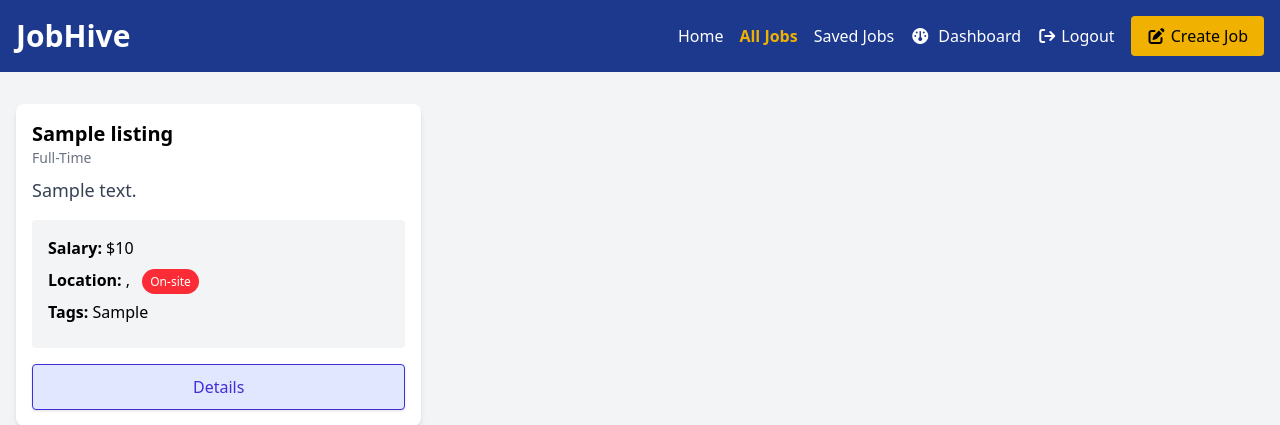
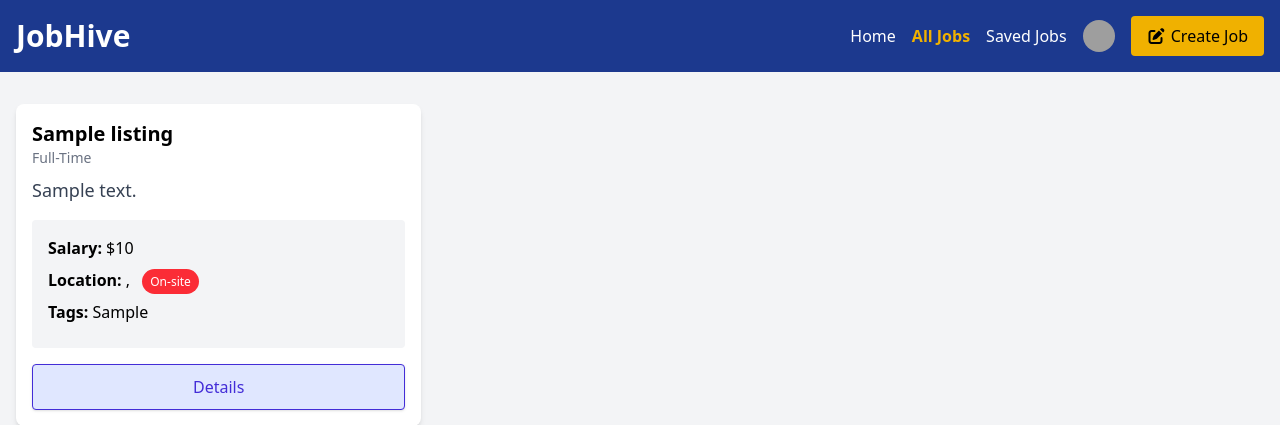
Before and after one commit to asimsaeed353/job-hive, a Laravel app: page /jobs in a window 1280 px wide. Shown: the top 425 px of the page. Run offline with Laravel 12, Linux system fonts and the light colour scheme; a user stored in the database is signed in; data comes from the database, SQL or seed files in the repository; tables that the repository leaves empty hold one stand-in row (values such as "Sample post"); style sheets or scripts are compiled from the project's sources; parts of the project's set-up code (start-up, migrations or seed data) failed here and were passed over; some libraries are stand-ins or nearby versions; grey boxes are pictures that could not be loaded.

Commit message:
Finished Dashboard, Profile Pagination

```diff
--- a/app/Http/Controllers/JobController.php
+++ b/app/Http/Controllers/JobController.php
@@ -16,9 +16,9 @@ class JobController extends Controller
     /**
      * Display a listing of the resource.
      */
-    public function index()
+    public function index(): View
     {
-        $jobs = Job::all();
+        $jobs = Job::paginate(6);
         return view('jobs.index')->with('jobs', $jobs);
     }
 
--- a/resources/views/components/header.blade.php
+++ b/resources/views/components/header.blade.php
@@ -1,3 +1,4 @@
+@php use Illuminate\Support\Facades\Auth; @endphp
 <header class="bg-blue-900 text-white p-4" x-data="{open: false}">
     <div class="container mx-auto flex justify-between items-center">
         <h1 class="text-3xl font-semibold">
@@ -8,8 +9,16 @@
             <x-nav-link url='/jobs' :active="request()->is('jobs')">All Jobs</x-nav-link>
             @auth
                 <x-nav-link url='/jobs/saved' :active="request()->is('jobs/saved')">Saved Jobs</x-nav-link>
-                    <x-nav-link url='/dashboard' :active="request()->is('dashboard')" icon="gauge">Dashboard</x-nav-link>
-                    <x-logout-button />
+
+                <div class="flex items-center space-x-3">
+                    <a href="{{route('dashboard')}}">
+                        @if(Auth::user()->avatar)
+                            <img src="{{asset('storage/' . Auth::user()->avatar)}}" alt="{{Auth::user()->name}}" class="w-8 h-8 rounded-full">
+                        @else
+                            <img src="{{asset('storage/avatars/default-avatar.png')}}" alt="{{Auth::user()->name}}" class="w-8 h-8 rounded-full">
+                        @endif
+                    </a>
+                </div>
                 <x-button-link url="/jobs/create" icon="edit">Create Job</x-button-link>
             @else
                 <x-nav-link url='/login' :active="request()->is('login')">Login</x-nav-link>
@@ -34,10 +43,12 @@
         <x-nav-link url='/jobs' :active="request()->is('jobs')" :mobile="true">All Jobs</x-nav-link>
         @auth
             <x-nav-link url='/jobs/saved' :active="request()->is('jobs/saved')" :mobile="true">Saved Jobs</x-nav-link>
-                <x-nav-link url='/dashboard' :active="request()->is('dashboard')" icon="gauge" :mobile="true">Dashboard</x-nav-link>
-                    <x-logout-button />
+            <x-nav-link url='/dashboard' :active="request()->is('dashboard')" icon="gauge" :mobile="true">Dashboard
+            </x-nav-link>
+            <x-logout-button/>
             <div class="pt-2"></div>
             <x-button-link url="/jobs/create" icon="edit" :block="true">Create Job</x-button-link>
+
 
         @else
             <x-nav-link url='/login' :active="request()->is('login')" :mobile="true">Login</x-nav-link>
--- a/resources/views/jobs/index.blade.php
+++ b/resources/views/jobs/index.blade.php
@@ -6,4 +6,7 @@
             <p>No Jobs Available</p>
         @endforelse
     </div>
+
+    {{-- Pagination Links --}}
+    {{ $jobs->links()  }}
 </x-layout>
```
Lines whose indentation alone changed are shown as unchanged.
